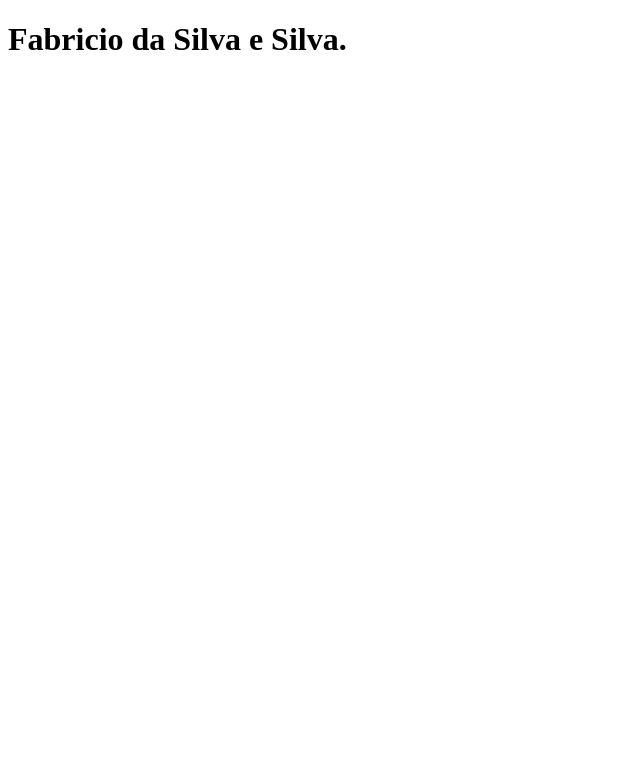
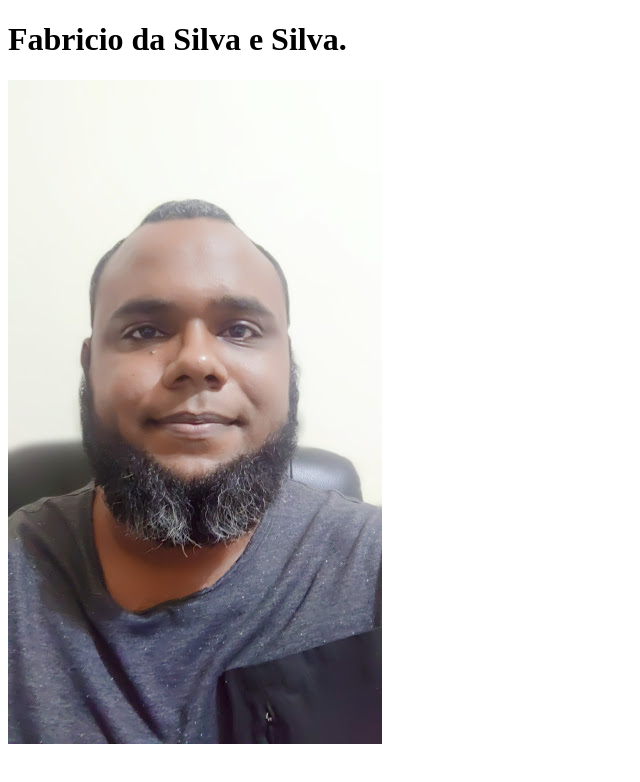
Before and after one commit to FabricioS-t07/FabricioS-t07.github.io, a plain HTML site: page index.html in a window 1280 px wide. Shown: the whole page, without its empty margins (0-640 px from the left). Drawn offline with Linux system fonts and the light colour scheme.

Commit message:
adcionada foto pessoal

```diff
--- a/index.html
+++ b/index.html
@@ -6,5 +6,6 @@
     </head>
     <body>
         <h1>Fabricio da Silva e Silva.</h1>
+        <img src="20-08-2020-eu.jpg"
     </body>
 </html>
```
Also changed, not shown: 20-08-2020-eu.jpg (added).
